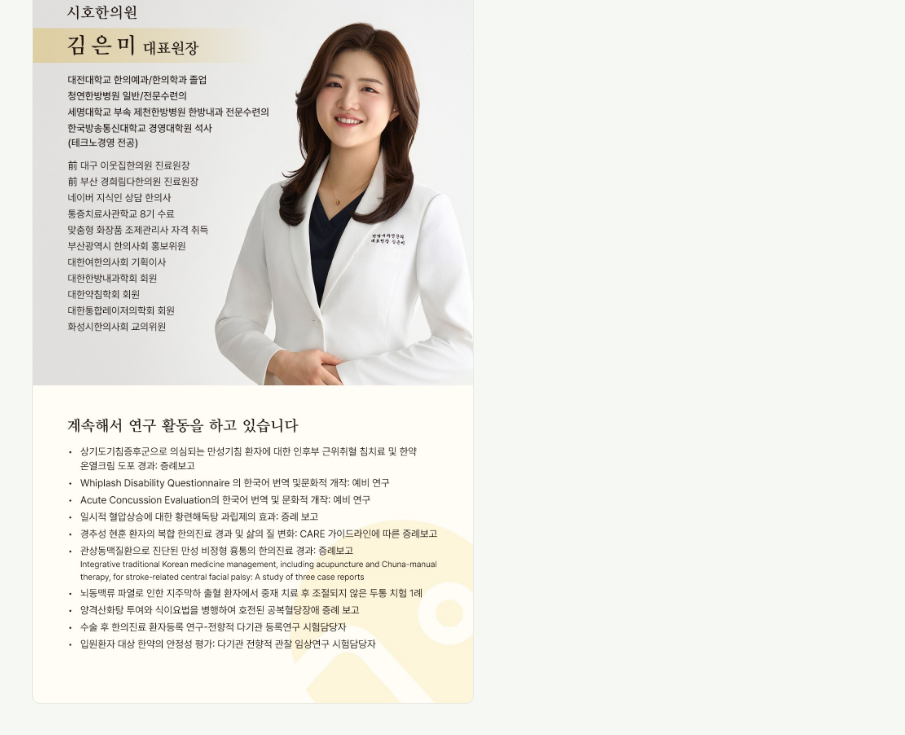
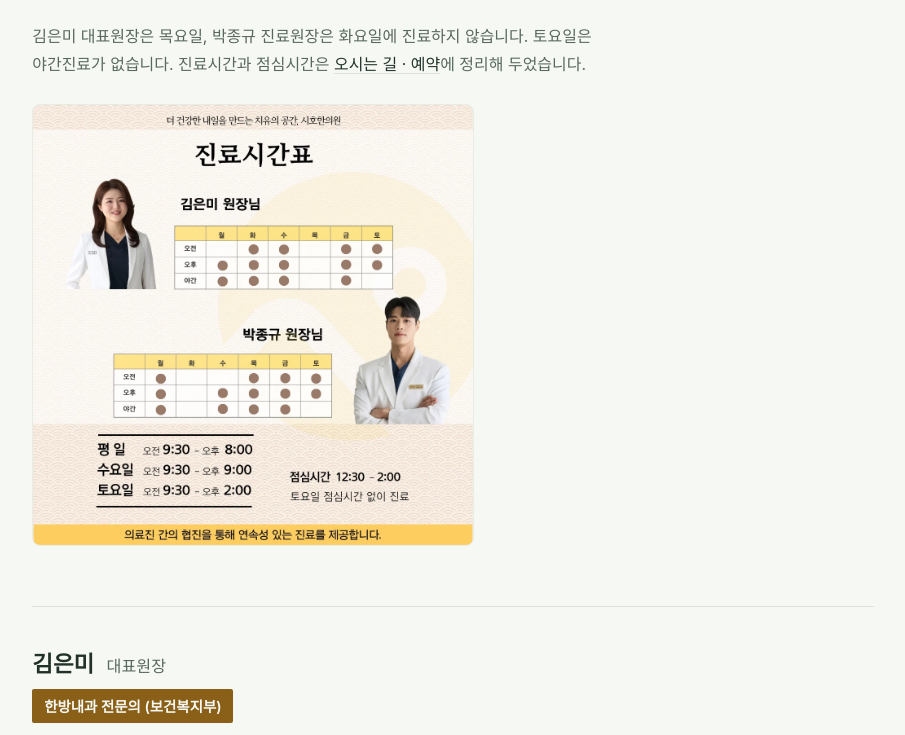
Before and after one commit to dwleeKAIST/honeybee.github.io, an Astro site: page /doctors in a window 1280 px wide. Shown: the part 1682-2417 px from the top of the page, without its empty margins (187-1092 px from the left). Built offline with nearby package versions, Linux system fonts and the light colour scheme; Astro itself is replaced by a stand-in of ours; a web font is replaced by a local one.

Commit message:
사진 3장 추가 — 접수 데스크·진료실·진료시간표 (#42)
* 의료진 이력 카드 이미지 추가 — 김은미·박종규

원장이 첨부한 프로필 카드 두 장을 대화 기록에서 추출해 커밋합니다.
(각 1080×1920 JPEG, 338KB / 230KB)

- public/images/profile-kim-eunmi.jpg, profile-park-jonggyu.jpg 추가
- src/lib/img.ts photos에 cardKimEunmi, cardParkJonggyu 등록
- src/pages/doctors.astro: 각 원장의 이력 목록 바로 위에 카드 이미지 배치
- 카드 이미지가 있으면 머리글의 작은 인물 사진은 생략합니다.
  카드 안에 이미 얼굴이 있어 중복이고, 김은미 원장만 인물 사진이 있어
  두 원장의 표시가 비대칭이 되던 문제도 함께 해소됩니다
- 페이지 안 사진 폭을 이력 카드와 같은 26rem으로 통일해 세로 리듬 정리
  (상단 2인 사진, 상담 사진 포함)

이미지 속 글자는 검색엔진이 읽지 못하므로, 같은 이력을 텍스트로도
그대로 유지합니다. 카드는 보조 이미지입니다.

검증
- 두 카드 모두 출력 확인, alt 텍스트 지정
- lazy 이미지까지 로드시켜 1280px / 390px 전체 페이지 렌더링 확인
- 가로 스크롤 없음, npm run build 통과

Co-Authored-By: Claude Opus 5 <noreply@anthropic.com>
Claude-Session: https://claude.ai/code/session_01LZcbCeZ2Tr4guEsYh3jdSk

* 사진 3장 추가 (접수 데스크·진료실·진료시간표)

- public/images/clinic-reception.jpg → /contact/ 접수 데스크 사진
- public/images/consult-room.jpg → /doctors/ 진료실 상담 사진
- public/images/schedule.webp → /doctors/ 진료시간표 이미지
- .schedule-img 최대 너비를 26rem으로 통일하고 모서리·테두리를
  다른 사진(.doc-photo, .profile-card)과 동일하게 맞춤

페이지 마크업은 이미 img() 헬퍼로 파일 존재 여부를 확인해
렌더링하므로, 이미지 파일 추가만으로 노출됩니다.

Co-Authored-By: Claude Opus 5 <noreply@anthropic.com>
Claude-Session: https://claude.ai/code/session_01LZcbCeZ2Tr4guEsYh3jdSk

---------

Co-authored-by: Claude <noreply@anthropic.com>

```diff
--- a/src/pages/doctors.astro
+++ b/src/pages/doctors.astro
@@ -303,11 +303,11 @@ const jsonLd = [
     .schedule-img {
       display: block;
       width: 100%;
-      max-width: 34rem;
+      max-width: 26rem;
       height: auto;
       margin: 1.5rem 0 0;
-      border: 1px solid var(--line);
-      border-radius: 2px;
+      border: 1px solid var(--line-soft);
+      border-radius: 8px;
     }
 
     .doc {
```
Also changed, not shown: public/images/clinic-reception.jpg (added), public/images/consult-room.jpg (added), public/images/schedule.webp (added).
